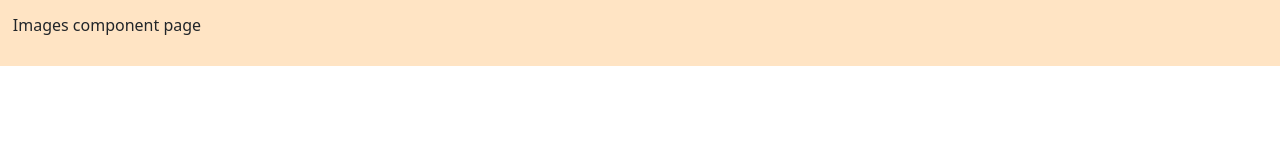
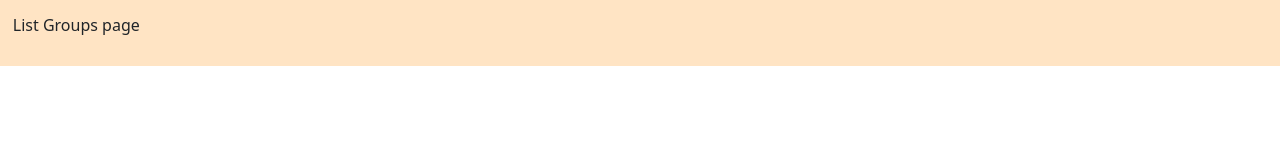
Before and after one commit to Beckster6211/Bootstrap-practice, a React (Create React App) app: page / in a window 1280 px wide. Shown: the top 160 px of the page. Built offline with nearby package versions, Linux system fonts and the light colour scheme.

Commit message:
images page done, starting list groups page

```diff
--- a/src/App.js
+++ b/src/App.js
@@ -15,6 +15,7 @@ import ComCloseButton from './Components/CloseButton';
 import ComDropdown from './Components/Dropdown';
 import ComFigure from './Components/Figure';
 import ComImages from './Components/Images';
+import ComListGroups from './Components/ListGroups';
 
 function App() {
   return (
@@ -33,7 +34,8 @@ function App() {
       {/* <ComCloseButton/> */}
       {/* <ComDropdown/> */}
       {/* <ComFigure/> */}
-      <ComImages/>
+      {/* <ComImages/> */}
+      <ComListGroups/>
     </div>
   );
 }
--- a/src/Components/Images.js
+++ b/src/Components/Images.js
@@ -1,9 +1,30 @@
 import React from "react"
+
+import Col from 'react-bootstrap/Col';
+import Container from 'react-bootstrap/Container';
+import Image from 'react-bootstrap/Image';
+import Row from 'react-bootstrap/Row';
 
 function ComImages(){
     return(
         <div>
             <p>Images component page</p>
+            <p>use rounded, roundedCircle and thumbnail props to customize</p>
+            <Container>
+      <Row>
+        <Col xs={6} md={4}>
+          <Image src="holder.js/171x180" rounded />
+        </Col>
+        <Col xs={6} md={4}>
+          <Image src="holder.js/171x180" roundedCircle />
+        </Col>
+        <Col xs={6} md={4}>
+          <Image src="holder.js/171x180" thumbnail />
+        </Col>
+      </Row>
+    </Container>
+    <p>Use fluid to scale image to parent</p>
+    <Image src="holder.js/100px250" fluid />
         </div>
     )
 }
--- /dev/null
+++ b/src/Components/ListGroups.js
@@ -0,0 +1,12 @@
+import React from "react"
+
+function ComListGroups(){
+    return (
+        <div>
+            <p>List Groups page</p>
+
+        </div>
+    )
+}
+
+export default ComListGroups
```
